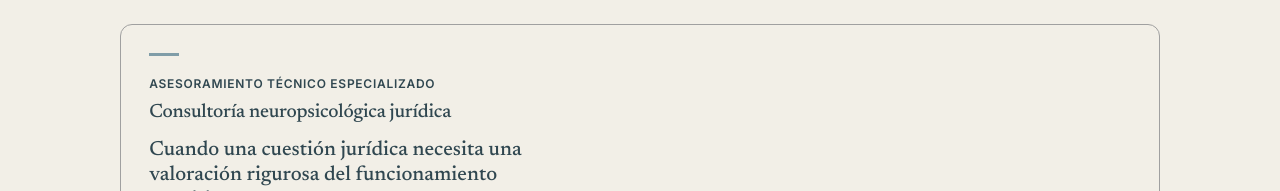
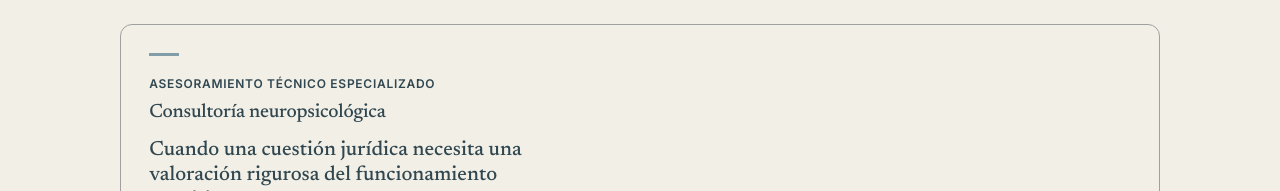
Before and after one commit to carolinasanchezgirona/Portfolio-Carolina, a Next.js app: page / in a window 1280 px wide. Shown: the part 1346-1537 px from the top of the page. Built offline with nearby package versions, Linux system fonts and the light colour scheme.

Commit message:
Rename service to Consultoría neuropsicológica

```diff
--- a/app/page.tsx
+++ b/app/page.tsx
@@ -119,7 +119,7 @@ export default function HomePage() {
             <article className="editorial-service-card" style={{maxWidth:"100%",border:"1px solid #A0A0A0",background:"#F2EFE7"}}>
               <div className="editorial-accent" style={{background:"#809DA8"}} />
               <p className="editorial-card-kicker">Asesoramiento técnico especializado</p>
-              <h3>Consultoría neuropsicológica jurídica</h3>
+              <h3>Consultoría neuropsicológica</h3>
               <p className="editorial-card-hook">Cuando una cuestión jurídica necesita una valoración rigurosa del funcionamiento cognitivo.</p>
               <p className="editorial-card-copy">Evaluaciones e informes neuropsicológicos, autonomía y necesidades de apoyo, y asesoramiento técnico a despachos de abogados, familias y particulares.</p>
               <div className="editorial-card-bottom">
```
